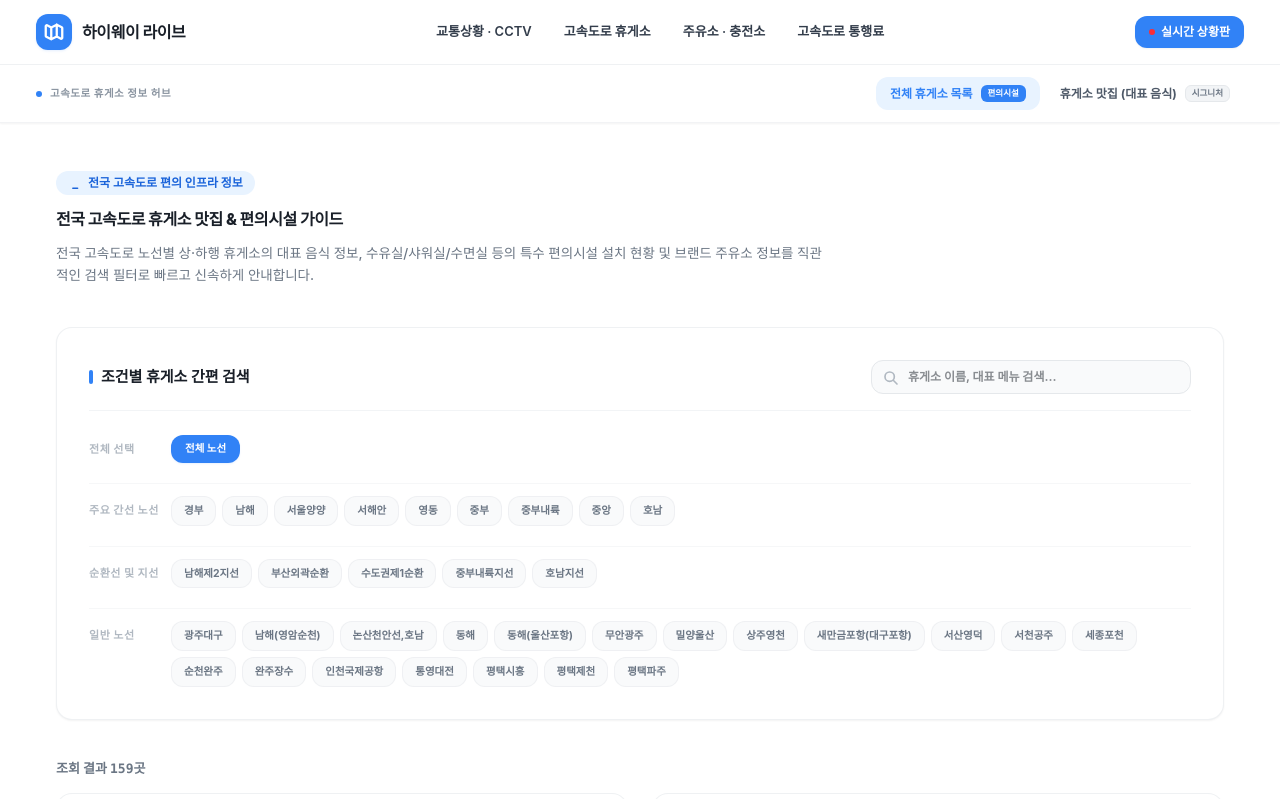
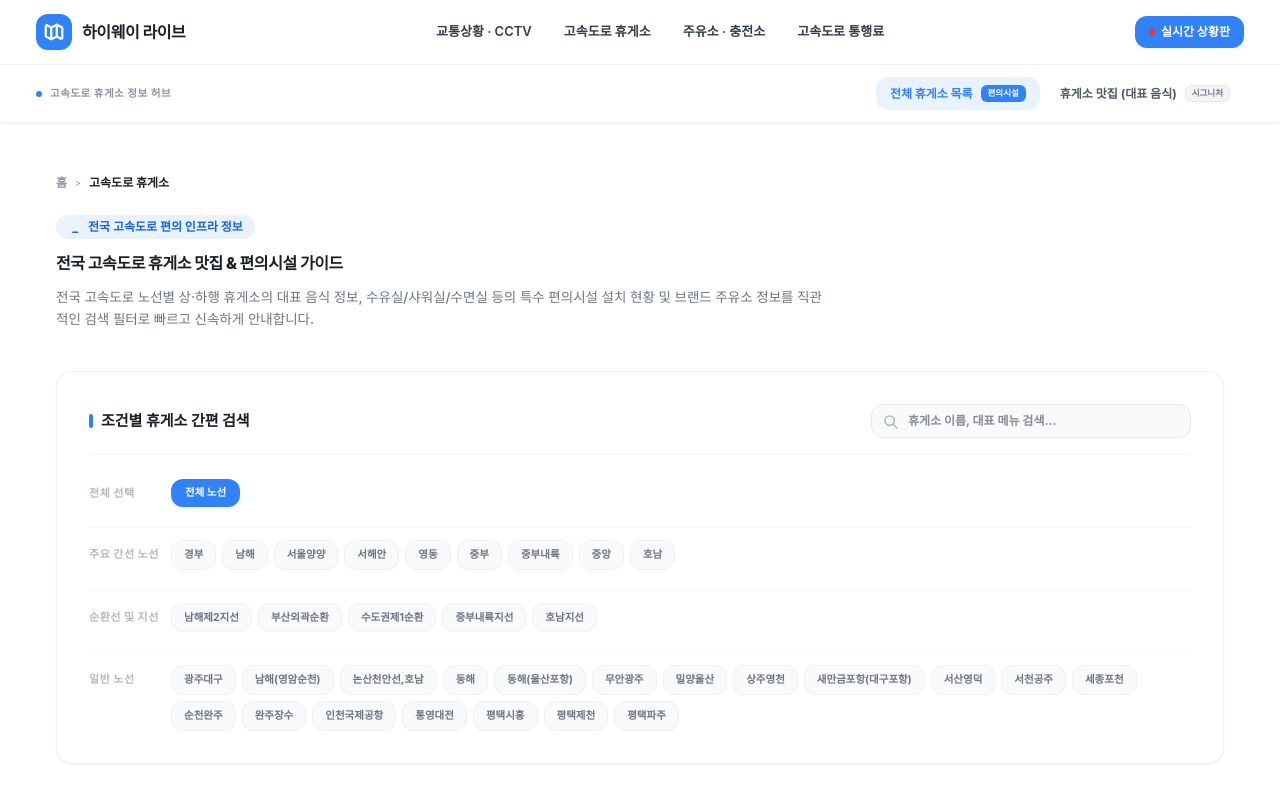
Before and after one commit to fnqlrtm123-code/highway-live, a Next.js app: page /rest-areas in a window 1280 px wide. Shown: the top 799 px of the page. Built offline with nearby package versions, Linux system fonts and the light colour scheme; a web font is replaced by a local one.

Commit message:
seo: add visual and JSON-LD Breadcrumb components to rest area pages

```diff
--- a/src/app/rest-areas/[restAreaSlug]/layout.tsx
+++ b/src/app/rest-areas/[restAreaSlug]/layout.tsx
@@ -2,6 +2,7 @@ import { getServiceAreaBySlug, serviceAreas } from '@/lib/data';
 import { notFound } from 'next/navigation';
 import AdSense from '@/components/AdSense';
 import type { Metadata } from 'next';
+import Breadcrumb from '@/components/Breadcrumb';
 
 interface Props {
   children: React.ReactNode;
@@ -47,10 +48,11 @@ export default async function RestAreaLayout({ children, params }: Props) {
   return (
     <main className="mx-auto max-w-[1200px] px-5 py-10 flex-grow">
 
-      {/* 뒤로가기 링크 */}
-      <a href="/" className="inline-flex items-center gap-1.5 text-xs font-semibold text-slate-500 hover:text-slate-900 transition-colors mb-6">
-        &larr; 고속도로 상황판 홈으로 돌아가기
-      </a>
+      {/* 브레드크럼 */}
+      <Breadcrumb items={[
+        { name: '고속도로 휴게소', href: '/rest-areas' },
+        { name: `${area.name} (${area.directionName})`, href: `/rest-areas/${restAreaSlug}` }
+      ]} />
 
       {/* 상단 애드센스 광고 */}
       <AdSense slot="4455667788" />
--- a/src/app/rest-areas/page.tsx
+++ b/src/app/rest-areas/page.tsx
@@ -4,6 +4,7 @@ import { useState, useMemo } from 'react';
 import { serviceAreas, highways } from '@/lib/data';
 import AdSense from '@/components/AdSense';
 import HubHeader from '@/components/HubHeader';
+import Breadcrumb from '@/components/Breadcrumb';
 
 export default function RestAreasPage() {
   const [searchQuery, setSearchQuery] = useState('');
@@ -59,6 +60,8 @@ export default function RestAreasPage() {
     <>
       <HubHeader />
       <main className="mx-auto max-w-[1200px] px-4 py-12 flex-grow space-y-10 text-slate-800 font-sans">
+
+        <Breadcrumb items={[{ name: '고속도로 휴게소', href: '/rest-areas' }]} />
 
         {/* 타이틀 및 헤더 */}
         <div className="space-y-3.5 text-center md:text-left">
--- /dev/null
+++ b/src/components/Breadcrumb.tsx
@@ -0,0 +1,66 @@
+import Link from 'next/link';
+
+interface BreadcrumbItem {
+  name: string;
+  href?: string;
+}
+
+interface Props {
+  items: BreadcrumbItem[];
+}
+
+export default function Breadcrumb({ items }: Props) {
+  // 자동으로 '홈'을 가장 첫 아이템으로 추가합니다.
+  const allItems = [
+    { name: '홈', href: '/' },
+    ...items
+  ];
+
+  // 구조화된 데이터 생성 (네이버/구글 검색 봇이 수집용)
+  const jsonLd = {
+    '@context': 'https://schema.org',
+    '@type': 'BreadcrumbList',
+    'itemListElement': allItems.map((item, index) => ({
+      '@type': 'ListItem',
+      'position': index + 1,
+      'name': item.name,
+      'item': item.href ? `https://highway-live.pages.dev${item.href}` : undefined
+    }))
+  };
+
+  return (
+    <>
+      {/* 검색엔진 로봇 수집용 JSON-LD 구조화 데이터 */}
+      <script
+        type="application/ld+json"
+        dangerouslySetInnerHTML={{ __html: JSON.stringify(jsonLd) }}
+      />
+
+      {/* 시각적 브레드크럼 UI */}
+      <nav aria-label="Breadcrumb" className="flex items-center space-x-2 text-[11px] md:text-xs font-semibold text-slate-450 mb-5 select-none overflow-x-auto whitespace-nowrap scrollbar-none py-1">
+        {allItems.map((item, index) => {
+          const isLast = index === allItems.length - 1;
+          return (
+            <div key={index} className="flex items-center space-x-2 shrink-0">
+              {index > 0 && (
+                <span className="text-slate-350 font-normal text-[9px]">&gt;</span>
+              )}
+              {isLast ? (
+                <span className="text-slate-800 font-bold" aria-current="page">
+                  {item.name}
+                </span>
+              ) : (
+                <Link
+                  href={item.href || '#'}
+                  className="text-slate-450 hover:text-slate-900 transition-colors cursor-pointer"
+                >
+                  {item.name}
+                </Link>
+              )}
+            </div>
+          );
+        })}
+      </nav>
+    </>
+  );
+}
```
